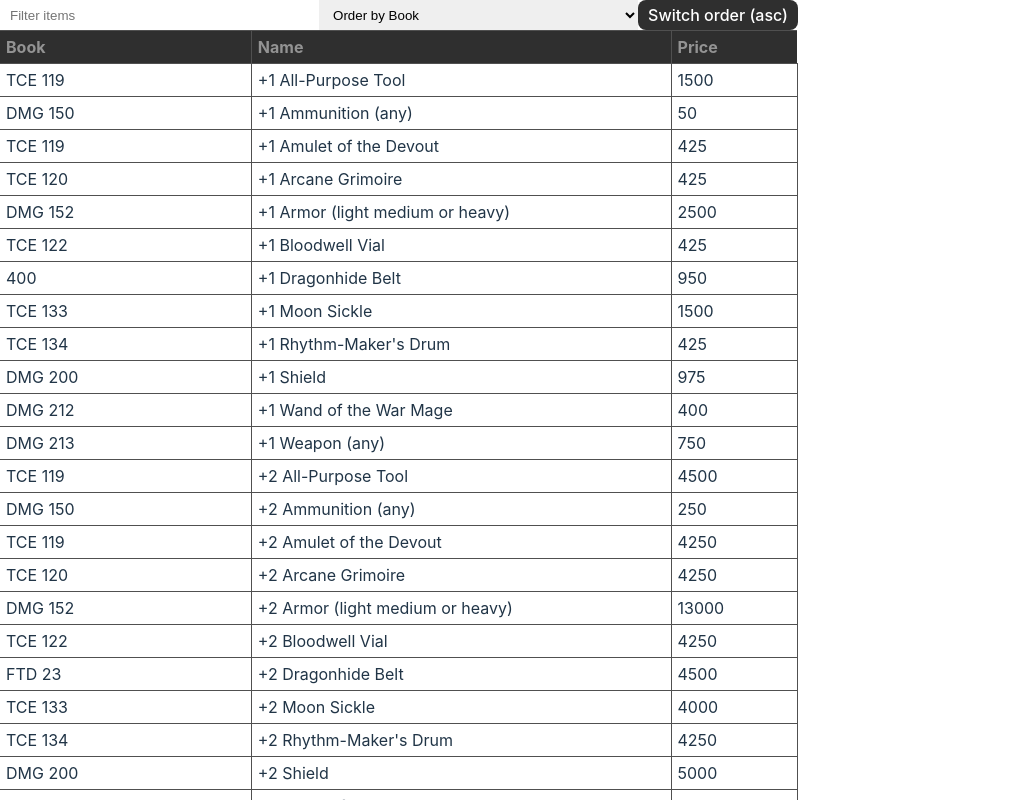
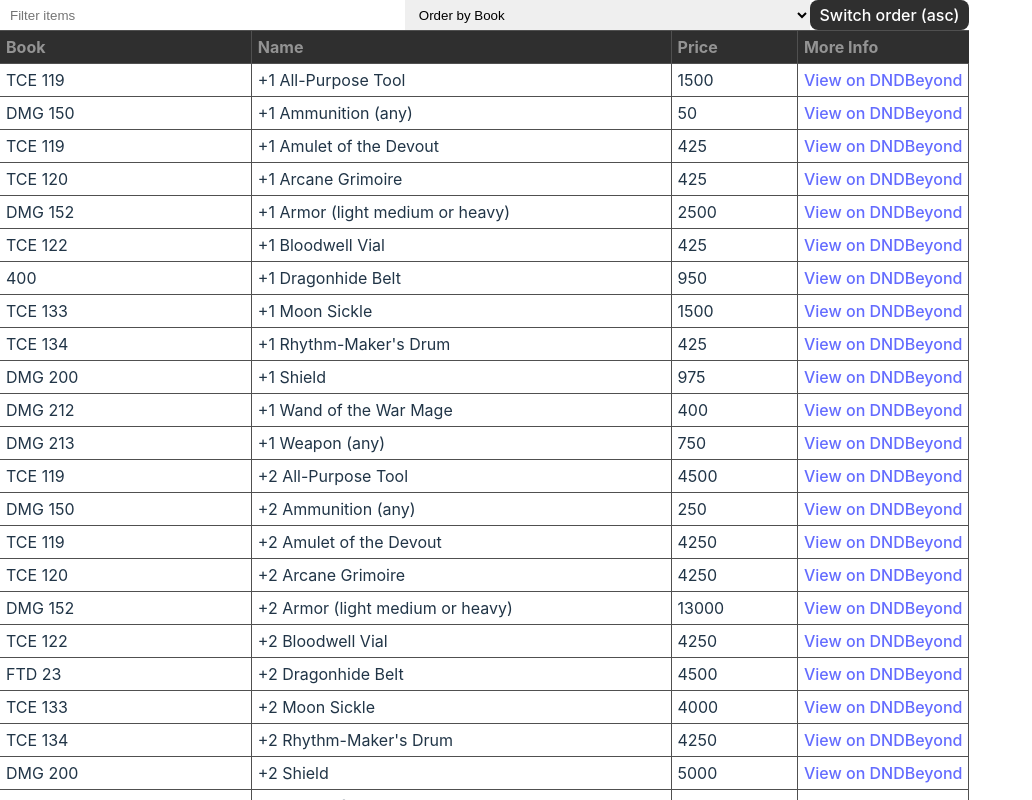
Before and after one commit to edlost113/avgprice, a React (Vite) app in the folder avgprice/: page / in a window 1280 px wide. Shown: the top 800 px of the page, without its empty margins (0-1032 px from the left). Built offline with nearby package versions, Linux system fonts and the light colour scheme.

Commit message:
show item info

```diff
--- a/avgprice/src/components/Table/Table.tsx
+++ b/avgprice/src/components/Table/Table.tsx
@@ -73,6 +73,7 @@
             {Object.keys(rows[0]).map((entry, index) => (
               <th key={index}>{capitalize(entry)}</th>
             ))}
+            <th>More Info</th>
           </tr>
         </thead>
         <tbody>
@@ -81,6 +82,11 @@
               {Object.values(row).map((entry, columnIndex) => (
                 <td key={columnIndex}>{formatEntry(entry)}</td>
               ))}
+              <td>
+                <a href={`https://www.dndbeyond.com/magic-items?filter-partnered-content=t&filter-search=${row.name}`} target="_blank" rel="noreferrer">
+                  View on DNDBeyond
+                </a>
+              </td>
             </tr>
           ))}
         </tbody>
```
